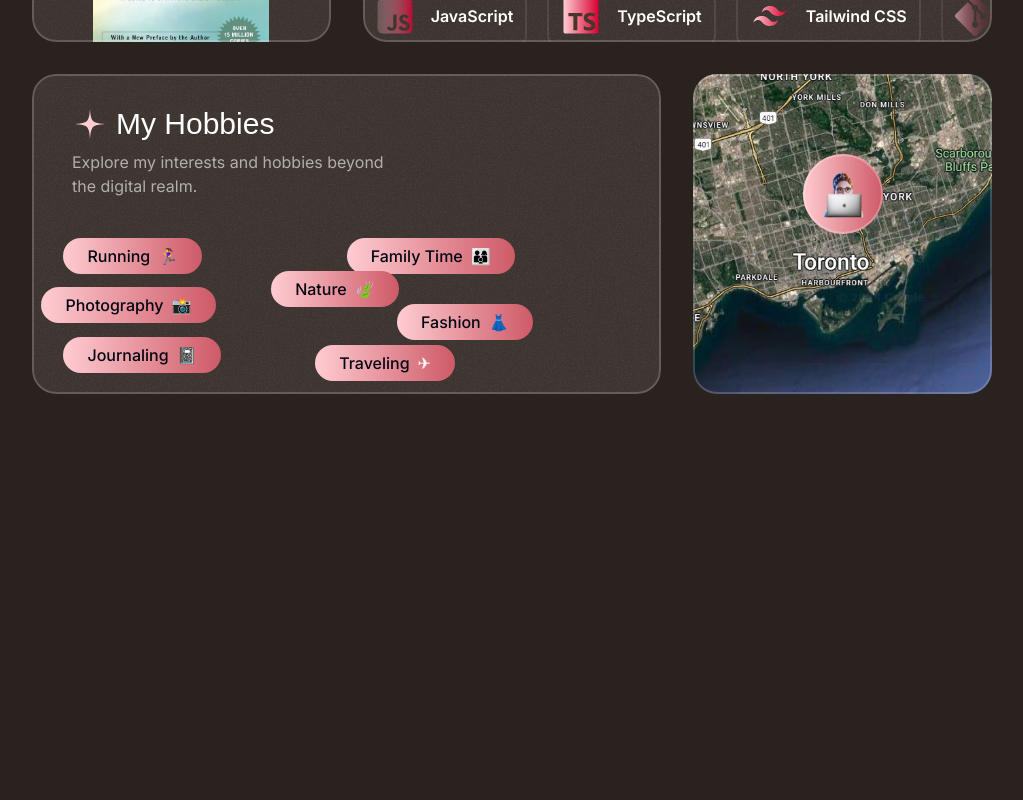
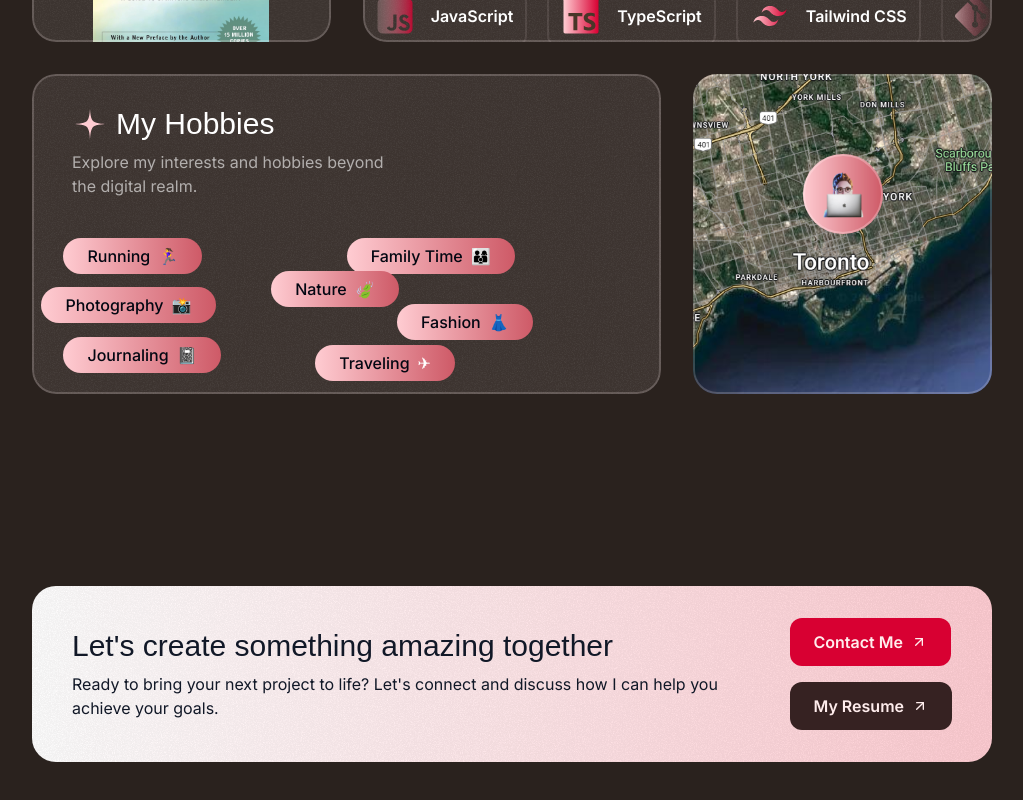
Before and after one commit to itsadrianapaiva/itsadrianapaiva.github.io, a Next.js app: page / in a window 1280 px wide. Shown: the part 4876-5676 px from the top of the page, without its empty margins (128-1151 px from the left). Before the commit the page ends 5382 px from the top, so only its background shows below. Built offline with nearby package versions, Linux system fonts and the light colour scheme; a web font is replaced by a local one.

Commit message:
call to action section done

```diff
--- a/src/app/page.tsx
+++ b/src/app/page.tsx
@@ -4,6 +4,7 @@
 import { TapeSection } from '@/sections/Tape';
 import { TestimonialsSection } from '@/sections/Testimonials';
 import { AboutSection } from '@/sections/About';
+import { ContactSection } from '@/sections/Contact';
 
 export default function Home() {
   return (
@@ -14,6 +15,7 @@
       <TapeSection />
       <TestimonialsSection />
       <AboutSection />
+      <ContactSection />
     </div>
   );
 }
--- a/src/sections/Contact.tsx
+++ b/src/sections/Contact.tsx
@@ -1,3 +1,38 @@
+import ArrowUpRightIcon from '@/assets/icons/arrow-up-right.svg';
+import grainImage from '@/assets/images/grain.jpg';
+
 export const ContactSection = () => {
-  return <div>Contact Section</div>;
+  return (
+    <div className='py-16 pt-12 lg:py-24 lg:pt-20'>
+      <div className='container'>
+        <div className='relative z-0 overflow-hidden rounded-3xl bg-gradient-to-r from-white to-medium-pink px-10 py-8 text-center text-gray-900 md:text-left'>
+          <div
+            className='absolute inset-0 -z-10 opacity-5'
+            style={{ backgroundImage: `url(${grainImage.src})` }}
+          ></div>
+          <div className='flex flex-col items-center gap-8 md:gap-16 md:flex-row'>
+            <div>
+              <h2 className='font-serif text-2xl md:text-3xl'>
+                Let's create something amazing together
+              </h2>
+              <p className='mt-2 text-sm md:text-base'>
+                Ready to bring your next project to life? Let's connect and
+                discuss how I can help you achieve your goals.
+              </p>
+            </div>
+            <div className='flex flex-col gap-4'>
+              <button className='inline-flex h-12 w-max items-center gap-2 rounded-xl bg-red-pink px-6 text-light-pink'>
+                <span className='font-semibold'>Contact Me</span>
+                <ArrowUpRightIcon className='size-4' />
+              </button>
+              <button className='inline-flex h-12 w-max items-center gap-2 rounded-xl bg-medium-brown px-6 text-light-pink'>
+                <span className='font-semibold'>My Resume</span>
+                <ArrowUpRightIcon className='size-4' />
+              </button>
+            </div>
+          </div>
+        </div>
+      </div>
+    </div>
+  );
 };
```
